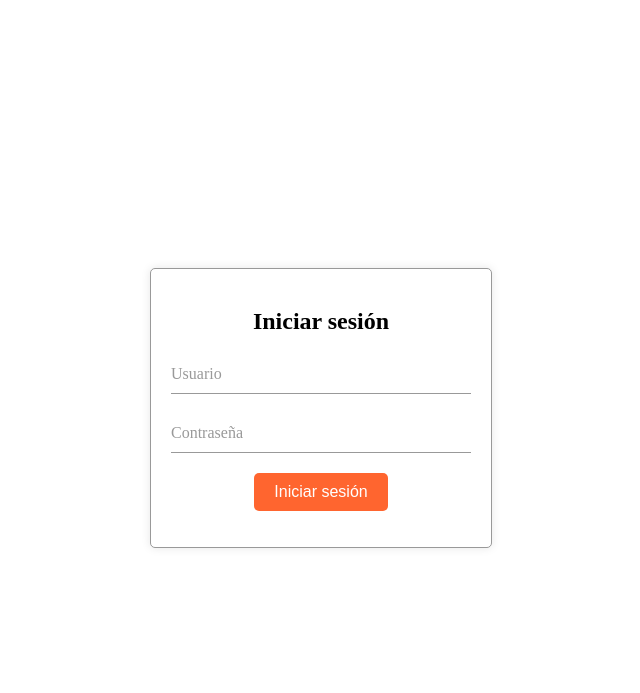
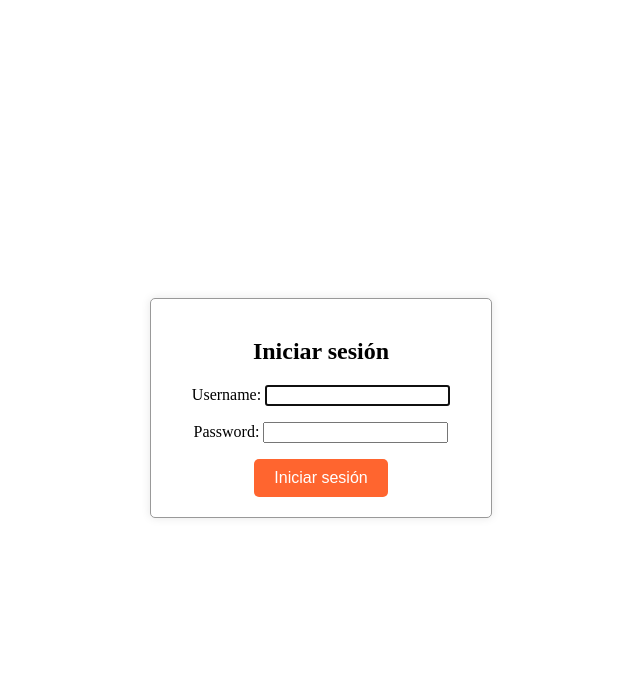
Before and after one commit to dngz/LimpioMarket, a Django app: page /login/ in a window 1280 px wide. Shown: the top 693 px of the page, without its empty margins (319-959 px from the left). Run offline with Django 5.2, Linux system fonts and the light colour scheme; some libraries are stand-ins or nearby versions.

Commit message:
login funcional con superuser

```diff
--- a/LimpioMarket/webMarket/templates/index.html
+++ b/LimpioMarket/webMarket/templates/index.html
@@ -6,5 +6,7 @@
 <body>
     <h1>¡Bienvenido a Epicardo Clean Market!</h1>
     <p>Este es el índice de nuestra página.</p>
+    <a href="{% url 'LOGIN' %}">LOGIN </a>
+
 </body>
 </html>
--- a/LimpioMarket/webMarket/templates/login.html
+++ b/LimpioMarket/webMarket/templates/login.html
@@ -1,25 +1,36 @@
 <!-- FILEPATH: /C:/Users/DUOC/Desktop/LimpioMarket/LimpioMarket/webMarket/templates/login.html -->
 {% load static %}
-{% block content %}
+<!DOCTYPE html>
+<html>
+<head>
+    <title>Iniciar sesión</title>
+    {% block css %}
+    <link rel="stylesheet" href="{% static 'css/login.css' %}">
+    {% endblock css %}
+    <script src="https://cdn.jsdelivr.net/npm/sweetalert2@11"></script>
+</head>
+<body>
     <div class="container">
         <div class="login-box">
             <h2>Iniciar sesión</h2>
             <form method="POST">
                 {% csrf_token %}
-            <div class="user-box">
-                <input type="text" name="username" required="">
-                <label>Usuario</label>
-            </div>
-            <div class="user-box">
-                <input type="password" name="password" required="">
-                <label>Contraseña</label>
-            </div>
+                {{ form.as_p }}
                 <button type="submit">Iniciar sesión</button>
             </form>
         </div>
     </div>
-{% endblock content %}
-
-{% block css %}
-    <link rel="stylesheet" href="{% static 'css/login.css' %}">
-{% endblock css%}
+    <script>
+        document.addEventListener('DOMContentLoaded', function() {
+            var messages = {{ messages|safe }};
+            messages.forEach(function(message) {
+                Swal.fire({
+                    icon: message.tags.includes('success') ? 'success' : message.tags.includes('error') ? 'error' : message.tags.includes('warning') ? 'warning' : 'info',
+                    title: message.tags.includes('success') ? '¡Éxito!' : message.tags.includes('error') ? '¡Error!' : message.tags.includes('warning') ? 'Advertencia' : 'Información',
+                    text: message.message
+                });
+            });
+        });
+    </script>
+</body>
+</html>
--- a/LimpioMarket/webMarket/templates/orden_compra.html
+++ b/LimpioMarket/webMarket/templates/orden_compra.html
@@ -4,10 +4,12 @@
     <title>Orden de Compra</title>
     {% load static %}
     <link rel="stylesheet" href="{% static 'css/styles.css' %}">
+    <link href="https://cdn.jsdelivr.net/npm/bootstrap@5.3.0-alpha1/dist/css/bootstrap.min.css" rel="stylesheet" integrity="sha384-+0n0bFSsCEuC3u4ztA5a4HpuOZIWD+ETeIyPrsI1QjehV+N/toAqyzp0+2jP3f+d" crossorigin="anonymous">
     <script src="https://code.jquery.com/jquery-3.6.0.min.js"></script>
     <script src="https://cdn.jsdelivr.net/npm/sweetalert2@11"></script>
 </head>
 <body>
+    <a href="{% url 'lista_productos' %}" class="btn btn-primary"><i class="bi bi-arrow-left"></i> Volver</a>
     <h1>Orden de Compra</h1>
 
     <div class="container">
--- a/LimpioMarket/webMarket/views.py
+++ b/LimpioMarket/webMarket/views.py
@@ -3,6 +3,12 @@ from django.shortcuts import render, redirect
 from .models import Producto, OrdenDeCompra
 from django.db.models import F, Sum
 from django.http import JsonResponse
+from django.contrib.auth.forms import AuthenticationForm
+from django.contrib import messages
+from django.contrib.auth import authenticate, login as auth_login
+from django.contrib.messages import get_messages
+from django.utils.safestring import mark_safe
+import json
 
 def index(request):
     return render(request, 'index.html')  # Asumo que tienes un template llamado 'index.html'
@@ -52,7 +58,30 @@ def guardar_orden_de_compra(request):
     return JsonResponse({'error': 'Método no permitido.'})
 
 def login(request):
-    return render(request,'login.html')
+    print("login view called")
+    if request.method == 'POST':
+        form = AuthenticationForm(request, data=request.POST)
+        if form.is_valid():
+            username = form.cleaned_data.get('username')
+            password = form.cleaned_data.get('password')
+            user = authenticate(username=username, password=password)
+            if user is not None:
+                auth_login(request, user)
+                messages.success(request, f"¡Bienvenido, {username}!")
+                return redirect('lista_productos')  # Cambia 'index' por el nombre de la URL a la que quieras redirigir después del login
+            else:
+                messages.error(request, "Usuario o contraseña incorrectos.")
+        else:
+            messages.error(request, "Formulario inválido.")
+    else:
+        form = AuthenticationForm()
+
+    # Obtener los mensajes
+    storage = get_messages(request)
+    message_list = [{'message': message.message, 'tags': message.tags} for message in storage]
+    message_json = mark_safe(json.dumps(message_list))
+
+    return render(request, 'login.html', {'form': form, 'messages': message_json})
 
 def lista_productos(request):
     ordenes = OrdenDeCompra.objects.all().prefetch_related('productos')
```
Lines whose indentation alone changed are shown as unchanged.
